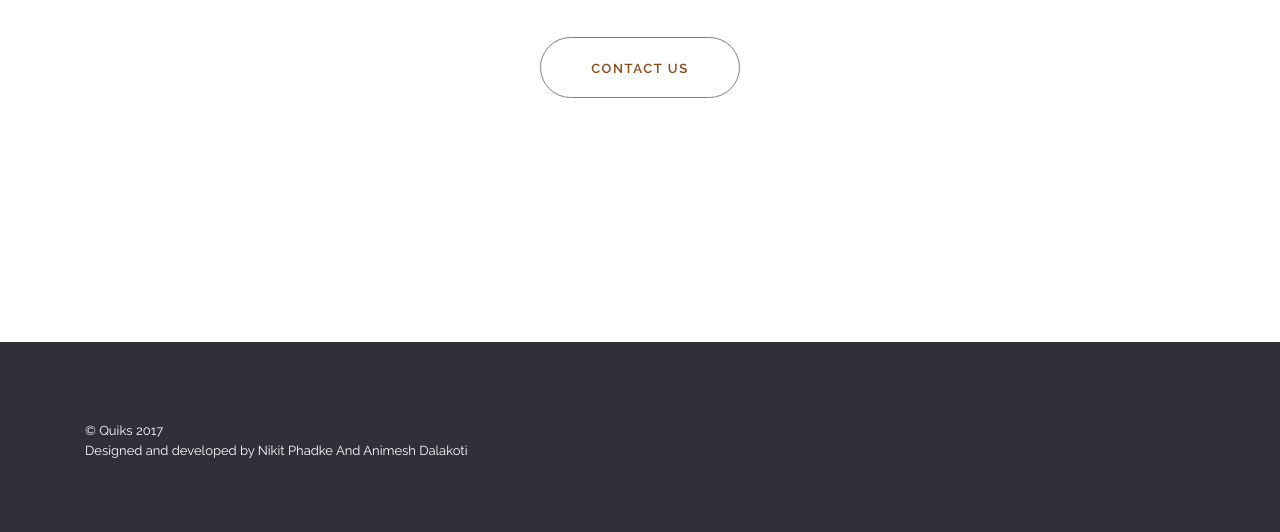
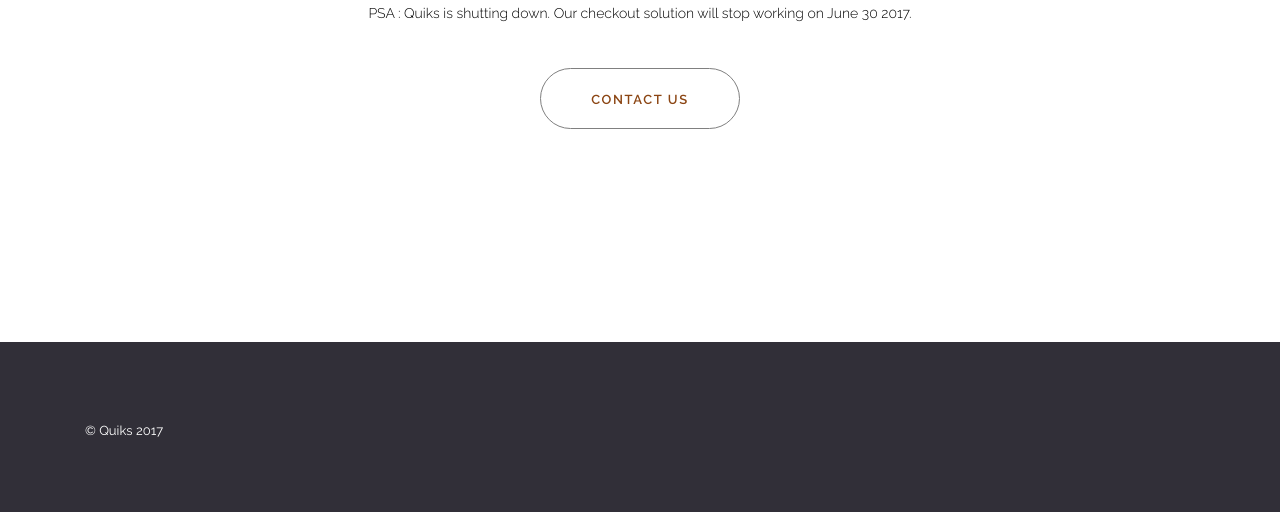
Before and after one commit to nikitph/lesca, a website: page index.html in a window 1280 px wide. Shown: the part 458-990 px from the top of the page. Drawn offline with nearby package versions, Linux system fonts and the light colour scheme.

Commit message:
Update index.html

```diff
--- a/index.html
+++ b/index.html
@@ -45,6 +45,8 @@
                 style="margin-top: 40px;"></h1>
         <br>
         <h2 class="m-b-3" style="color: black">Quiks | Checkout Simplified</h2>
+              <h6 class="m-b-3" style="color: black">PSA : Quiks is shutting down. Our checkout solution will stop working on June 30 2017. </h6>
+
         <a class="btn btn-secondary-outline m-b-1" style="border-color: grey; color: saddlebrown" href="mailto:info@quiks.com" role="button">Contact Us</a>
     </div>
 </header>
@@ -84,7 +86,6 @@
                 <div class="media">
                     <small class="media-body media-bottom">
                         &copy; Quiks 2017 <br>
-                        Designed and developed by Nikit Phadke And Animesh Dalakoti
                     </small>
                 </div>
             </div>
```
